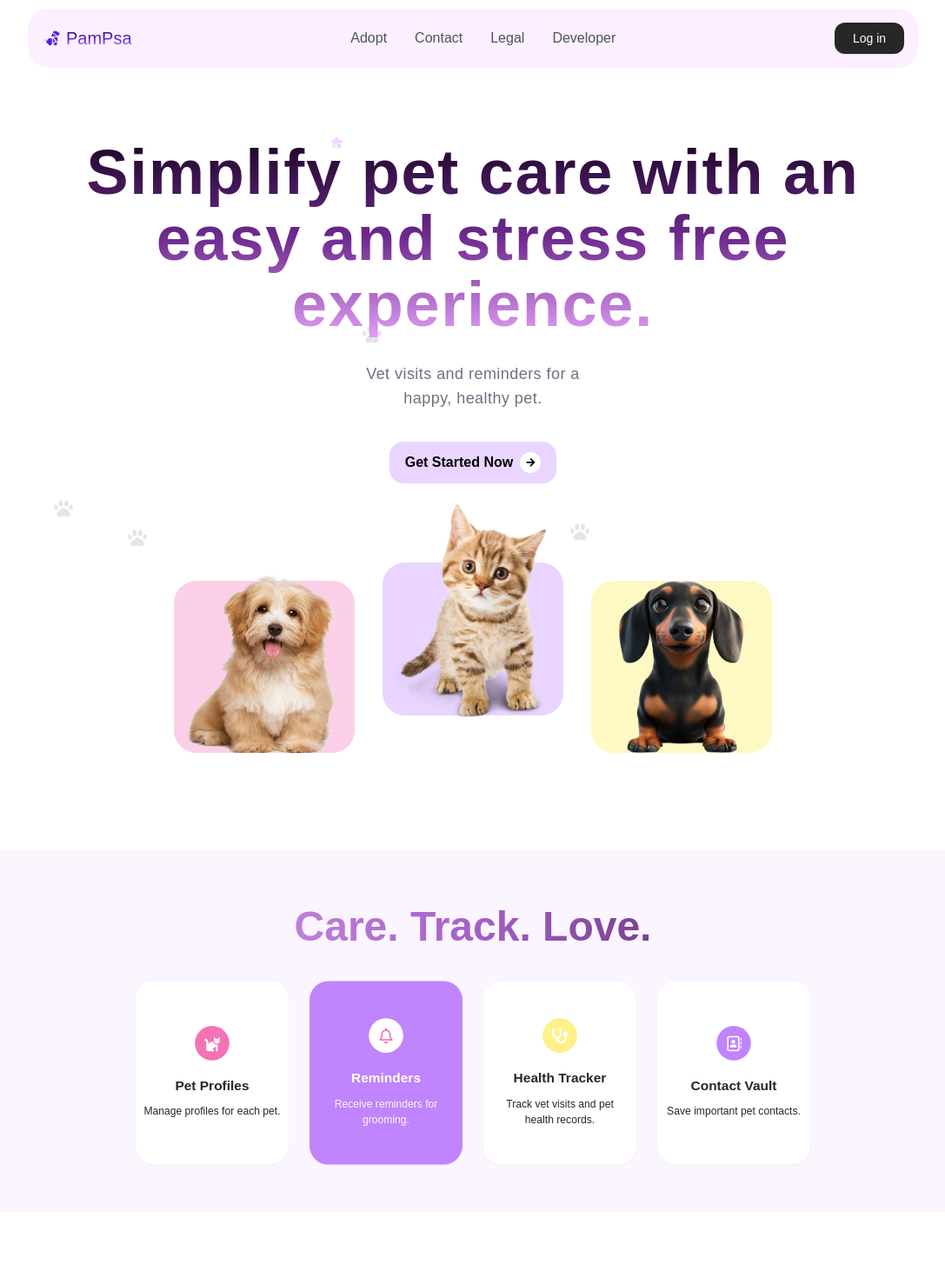
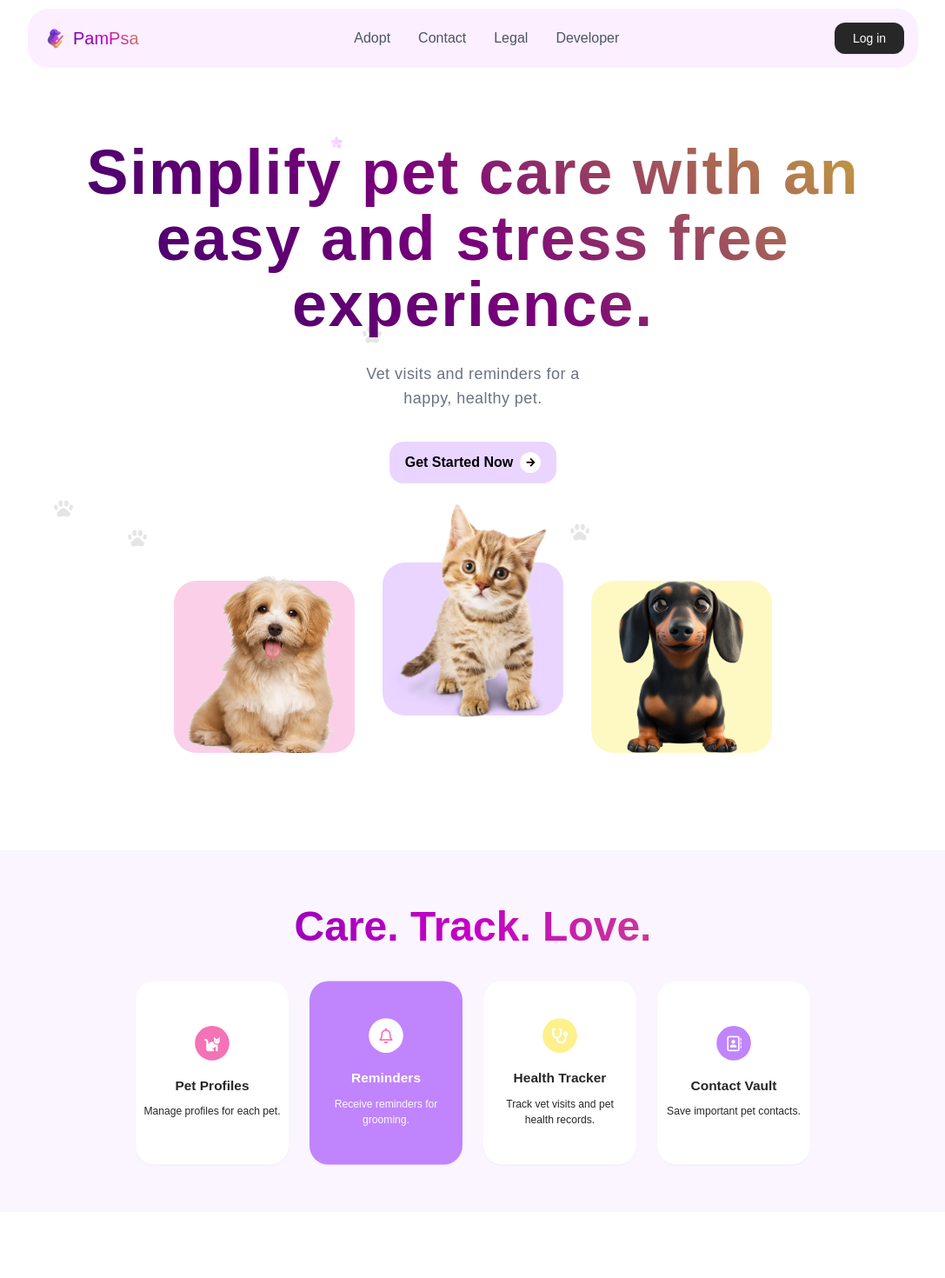
Before and after one commit to heisdanielade/PamietamPsa-frontend, a Vue app: page / in a window 1280 px wide. Shown: the top 1470 px of the page at 87% size, without its empty margins (96-1183 px from the left). Built offline with nearby package versions, Linux system fonts and the light colour scheme; no server answers; a web font is replaced by a local one.

Commit message:
update: Change PamietamPsa logo and modified gradient-text colors to match logo

```diff
--- a/index.html
+++ b/index.html
@@ -9,13 +9,13 @@
     <meta name="viewport" content="width=device-width, initial-scale=1.0" />
     <meta name="robots" content="index, follow" />
     <meta property="og:title" content="PamiętamPsa" />
-    <meta property="og:description" content="Petcare platform for managing pet profiles, grooming ęroutines and health recordds." />
+    <meta property="og:description" content="Petcare platform for managing pet profiles, grooming routines and health recordds." />
     <meta property="og:url" content="https://pamietampsa.netlify.app" />
-    <meta property="og:image" content="/src/assets/images/logos/favicon.png" />
+    <meta property="og:image" content="/src/assets/images/logos/3d-logo.png" />
     <link rel="canonical" href="https://pamietampsa.netlify.app" />
     <title></title>
     <!-- Favicon -->
-    <link rel="icon" href="/src/assets/images/logos/favicon.png">
+    <link rel="icon" href="/src/assets/images/logos/3d-logo.png">
     <!-- Icons -->
     <link rel="stylesheet" href="https://cdnjs.cloudflare.com/ajax/libs/remixicon/3.4.0/remixicon.css" crossorigin="">
     <link rel="stylesheet" href="https://cdnjs.cloudflare.com/ajax/libs/font-awesome/6.0.0-beta3/css/all.min.css">
--- a/src/assets/css/main.css
+++ b/src/assets/css/main.css
@@ -60,9 +60,9 @@ input {
 }
 
 .logo-text {
-  background: linear-gradient(180deg, #1b0525 0%, #591ed8 50%, #e09df3 100%);
+  background: linear-gradient(45deg, #5400a8, #c500c5, #c59e00c4);
   -webkit-background-clip: text;
-  -webkit-text-fill-color: transparent;
+  color: transparent;
 }
 .logo-font{
   font-family: var(--logo-font);
@@ -89,22 +89,18 @@ input {
 
 
 .gradient-text-1{
-  background: linear-gradient(180deg, #1b0525 0%, #6f2b8f 50%, #e09df3 100%);
+  background: linear-gradient(45deg, #340068, #7a007a, #b99400c4);
+  /* background: linear-gradient(180deg, #1b0525 0%, #6f2b8f 50%, #e09df3 100%); */
   -webkit-background-clip: text;
   -webkit-text-fill-color: transparent;
 }
 .gradient-text-2 {
-  background: linear-gradient(to right, #4a175e 0%, #ac8cbb 50%, #bc98ca 85%);
+  background: linear-gradient(to right, #5400a8, #c500c5, #c59e00c4);
   -webkit-background-clip: text;
   -webkit-text-fill-color: transparent;
 }
-.gradient-text-3{
-  background: linear-gradient(to right, #cb89e6 0%, #f8e9ff 50%, #f8f8f8 85%);
-  -webkit-background-clip: text;
-  -webkit-text-fill-color: transparent;
-}
-.gradient-text-4{
-  background: linear-gradient(to left, #12031a 0%, #a660c7 50%, #f0c5fc 100%);
+.gradient-text-3 {
+  background: linear-gradient(to right, #6e0ad1, #e001e0, #dbb002c4);
   -webkit-background-clip: text;
   -webkit-text-fill-color: transparent;
 }
--- a/src/components/account/Greeting.vue
+++ b/src/components/account/Greeting.vue
@@ -9,7 +9,7 @@ const user = {
 
 <template>
     <div class="w-full overflow-hidden px-5 md:p-3 mb-0 xmd:mb-10 md:max-w-screen-md md:mx-auto lg:mx-auto lg:max-w-screen-lg">
-        <h1 class="font-medium text-2xl md:text-2xl color-dark gradient-text-2">
+        <h1 class="font-medium text-2xl md:text-2xl gradient-text-3">
             Hi there, <span v-if="user.name" class="">{{ user.name }}</span>
         </h1>
         <p class="font-semibold color-dark opacity-60">
--- a/src/components/account/Sidebar.vue
+++ b/src/components/account/Sidebar.vue
@@ -15,7 +15,7 @@ const handleLogout = () => {
     class="sidebar not-shown w-[4.5rem] hidden lg:flex flex-col items-center py-6 bg-zinc-900 text-white rounded-3xl shadow-xl">
     <!-- Logo / App Icon -->
     <router-link to="/" class="mb-10">
-      <img src="/src/assets/images/logos/favicon.png" alt="App Logo" class="w-8 h-8" />
+      <img src="/src/assets/images/logos/3d-logo.png" alt="App Logo" class="w-8 h-8" />
     </router-link>
 
     <!-- Nav Links -->
--- a/src/components/home/Explore.vue
+++ b/src/components/home/Explore.vue
@@ -4,7 +4,7 @@
         <div class="select-none pt-16 pb-16">
 
             <div class="header text-center flex flex-col items-center justify-center w-full">
-                <h1 v-scroll-reveal class="not-shown gradient-text-4 text-3xl font-bold w-full lg:text-5xl md:text-4xl">
+                <h1 v-scroll-reveal class="not-shown gradient-text-2 text-3xl font-bold w-full lg:text-5xl md:text-4xl">
                     Care. Track. Love.
                 </h1>
                 <p v-scroll-reveal class="hidden not-shown gradient-text-1 font-medium text-xs ml-8 mr-8 text-wrap lg:text-[0.9rem] mt-4">
@@ -20,7 +20,7 @@
                     <div class="name mt-4 font-semibold text-[0.88rem] color-dark">Pet Profiles</div>
                     <div class="info mt-2 text-[0.69rem] text-gray-600x color-dark font-normal">Manage profiles for each pet.</div>
                 </div>
-                <div v-scroll-reveal class="not-shown card lg:scale-110 custom-cursor p-2 bg-purple-400 text-center flex flex-col items-center justify-center w-[10rem] h-[12rem] rounded-[1.25rem]">
+                <div v-scroll-reveal class="xnot-shown card lg:scale-110 custom-cursor p-2 bg-purple-400 text-center flex flex-col items-center justify-center w-[10rem] h-[12rem] rounded-[1.25rem]">
                     <div class="icon bg-white text-pink-400 font-bold p-1 rounded-full w-9 h-9 flex items-center justify-center">
                         <i class="fa-regular fa-bell"></i>
                     </div>
--- a/src/components/home/Footer.vue
+++ b/src/components/home/Footer.vue
@@ -1,5 +1,6 @@
 <script setup>
 import { useProjectStore } from '@/stores/projectStore';
+import Logo from "@/components/others/Logo.vue";
 
 const projectName = useProjectStore().projectName;
 const currentYear = new Date().getFullYear();
@@ -45,8 +46,9 @@ const serviceStatus = {
 
             <!-- Logo -->
             <router-link to="/" class="logo hidden md:flex items-center">
-                <img src="/src/assets/images/logos/logo-black-inline.svg" class="mr-1 w-6 h-6" alt="Logo" />
-                <span class="logo-text text-xl font-medium whitespace-nowrap">{{ projectName }}</span>
+                <!-- <img src="/src/assets/images/logos/logo-black-inline.svg" class="mr-1 w-6 h-6" alt="Logo" />
+                <span class="logo-text text-xl font-medium whitespace-nowrap">{{ projectName }}</span> -->
+                <Logo/>
             </router-link>
 
             <!-- Useful links -->
@@ -125,7 +127,7 @@ const serviceStatus = {
             <div class="flex md:hidden items-center justify-evenly text-[0.81rem] font-medium">
                 <div class="">
                     <span class="">&copy {{ currentYear }}</span>
-                    <router-link to="/" class="ml-1 transition text-purple-300 hover:underline">
+                    <router-link to="/" class="ml-1 transition gradient-text-3 hover:underline">
                         {{ projectName }}.
                     </router-link>
                 </div>
--- a/src/components/others/Logo.vue
+++ b/src/components/others/Logo.vue
@@ -8,7 +8,7 @@ const projectName = useProjectStore().projectName;
 
 <template>
     <div class="flex items-center">
-        <img src="/src/assets/images/logos/logo.svg" class="mr-1 w-6 h-6" alt="Logo" />
+        <img src="/src/assets/images/logos/3d-logo.png" class="mr-1 w-8 h-8" alt="Logo" />
         <span class="logo-text text-xl font-medium whitespace-nowrap">{{ projectName }}</span>
     </div>
 </template>
```
Also changed, not shown: src/assets/images/logos/3d-logo.png (added).
